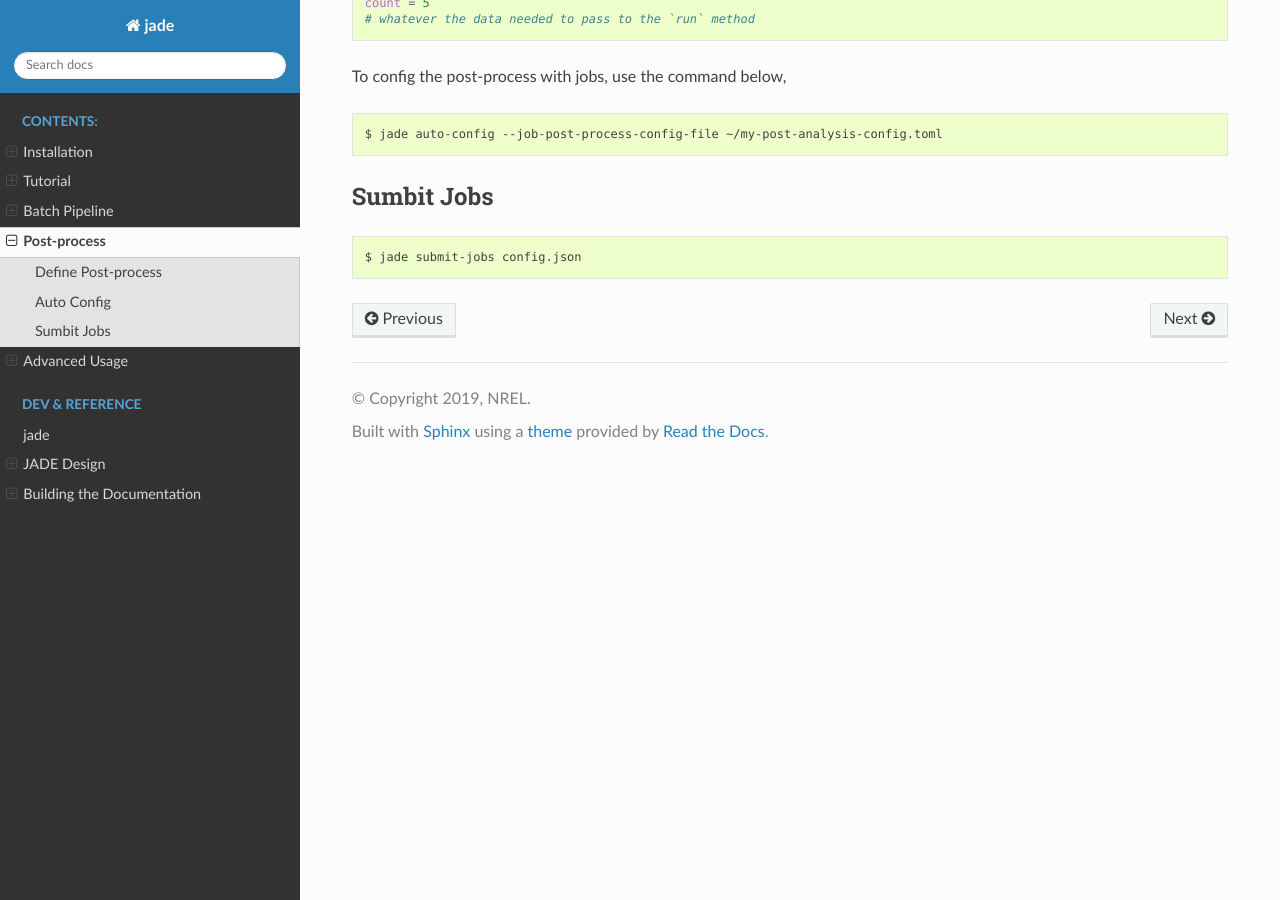
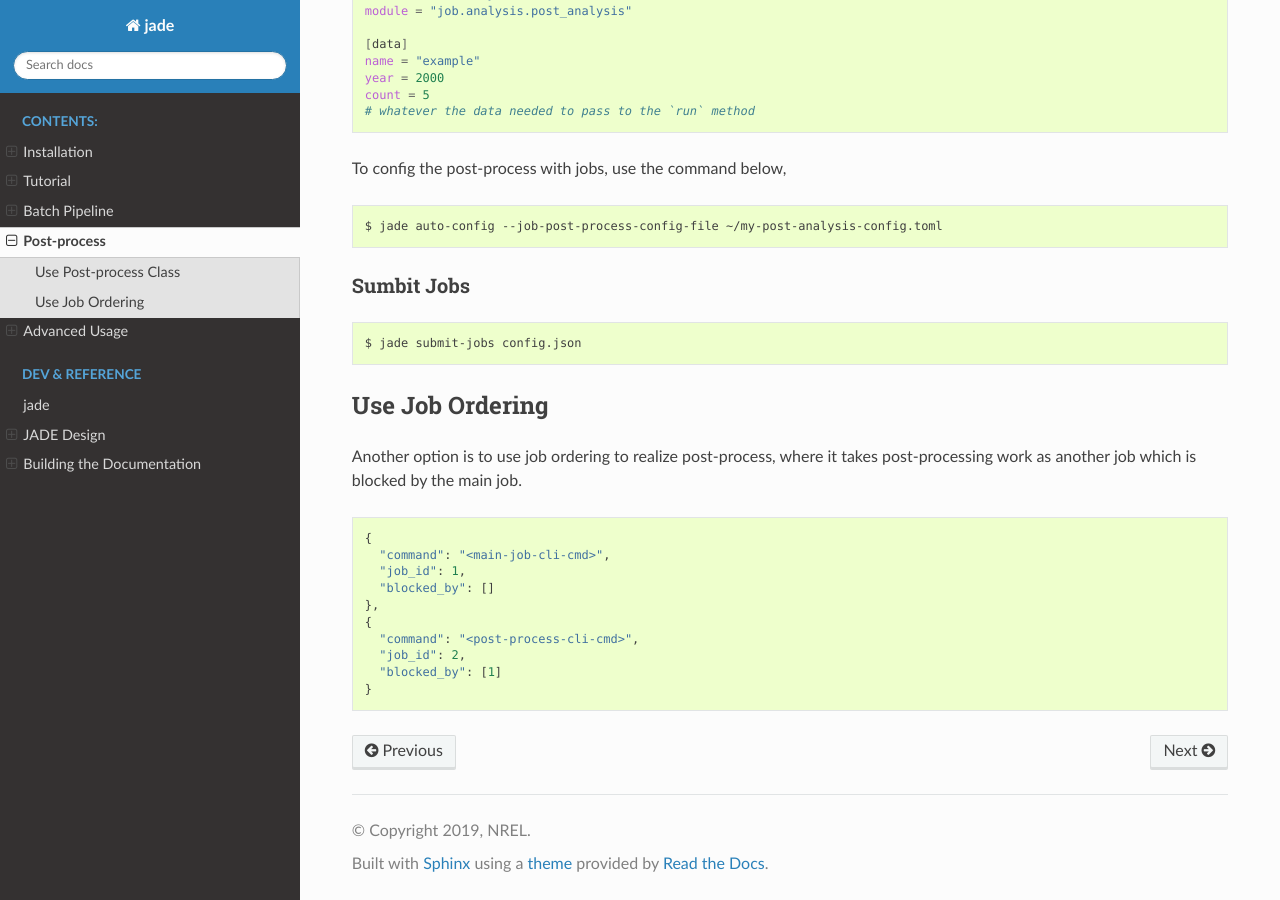
Before and after one commit to NREL/jade, a Sphinx documentation site: the page built from docs/source/post_process.rst, in a window 1280 px wide and 900 px high, scrolled down 768 px. Built offline with Sphinx 7.4.7 and the Read the Docs theme 2.0.0, drawn with Linux system fonts in a browser that asks for light colours; pages that are not in the unit, such as notebooks, are missing from menus; some of the changed text lies outside the part shown.

Commit message:
update docs

```diff
--- a/docs/source/index.rst
+++ b/docs/source/index.rst
@@ -32,7 +32,7 @@ execution. Refer to :ref:`extending-jade-label` below.
 
 Parallelization on HPC Compute Nodes
 ====================================
-JADE offers the following parameters for customizing job execution on an HPC:
+JADE offers the following parameters for customizing job execution on HPC:
 
 - how many nodes to use
 - how many jobs to run in parallel on each node (default is number of CPUs)
--- a/docs/source/post_process.rst
+++ b/docs/source/post_process.rst
@@ -6,9 +6,13 @@ A post-process can be attached to an individual job, after the job run finishes,
 then the post-process startes to run. For example, the post-process can be an
 analysis program which could be used to run on top of a job outputs.
 
+There are two options to acheive
+
+Use Post-process Class
+======================
 
 Define Post-process
-===================
+-------------------
 
 Suppose you have a package/module in script ``job.analysis.post_analysis.py``,
 
@@ -24,7 +28,7 @@ Where a ``run`` method is defined in the class.
 
 
 Auto Config
-===========
+-----------
 
 Define the post-process config file in ``.toml`` or ``.json``. For example,
 the file ``~/my-post-analysis-config.toml`` is defined below,
@@ -48,8 +52,28 @@ To config the post-process with jobs, use the command below,
 
 
 Sumbit Jobs
-===========
+-----------
 
 .. code-block:: bash
 
     $ jade submit-jobs config.json
+
+
+Use Job Ordering
+================
+
+Another option is to use job ordering to realize post-process, where it takes
+post-processing work as another job which is blocked by the main job.
+
+.. code-block:: python
+
+    {
+      "command": "<main-job-cli-cmd>",
+      "job_id": 1,
+      "blocked_by": []
+    },
+    {
+      "command": "<post-process-cli-cmd>",
+      "job_id": 2,
+      "blocked_by": [1]
+    }
--- a/docs/source/tutorial.rst
+++ b/docs/source/tutorial.rst
@@ -3,11 +3,11 @@ Tutorial
 ********
 
 This page describes how to use the JADE package to create, modify, and run
-jobs locally or on an HPC.
+jobs locally or on HPC.
 
 HPC Configuration
 =================
-This section only applies if you run your jobs on an HPC.
+This section only applies if you run your jobs on HPC.
 
 HPC Parameters
 --------------
@@ -107,7 +107,7 @@ Jade provides a CLI utility to start jobs.
 
 submit-jobs
 -----------
-Start execution of jobs defined in a configuration file.  If executed on an HPC
+Start execution of jobs defined in a configuration file.  If executed on HPC
 this will submit the jobs to the HPC queue. Otherwise, it will run the jobs
 locally.
 
```
